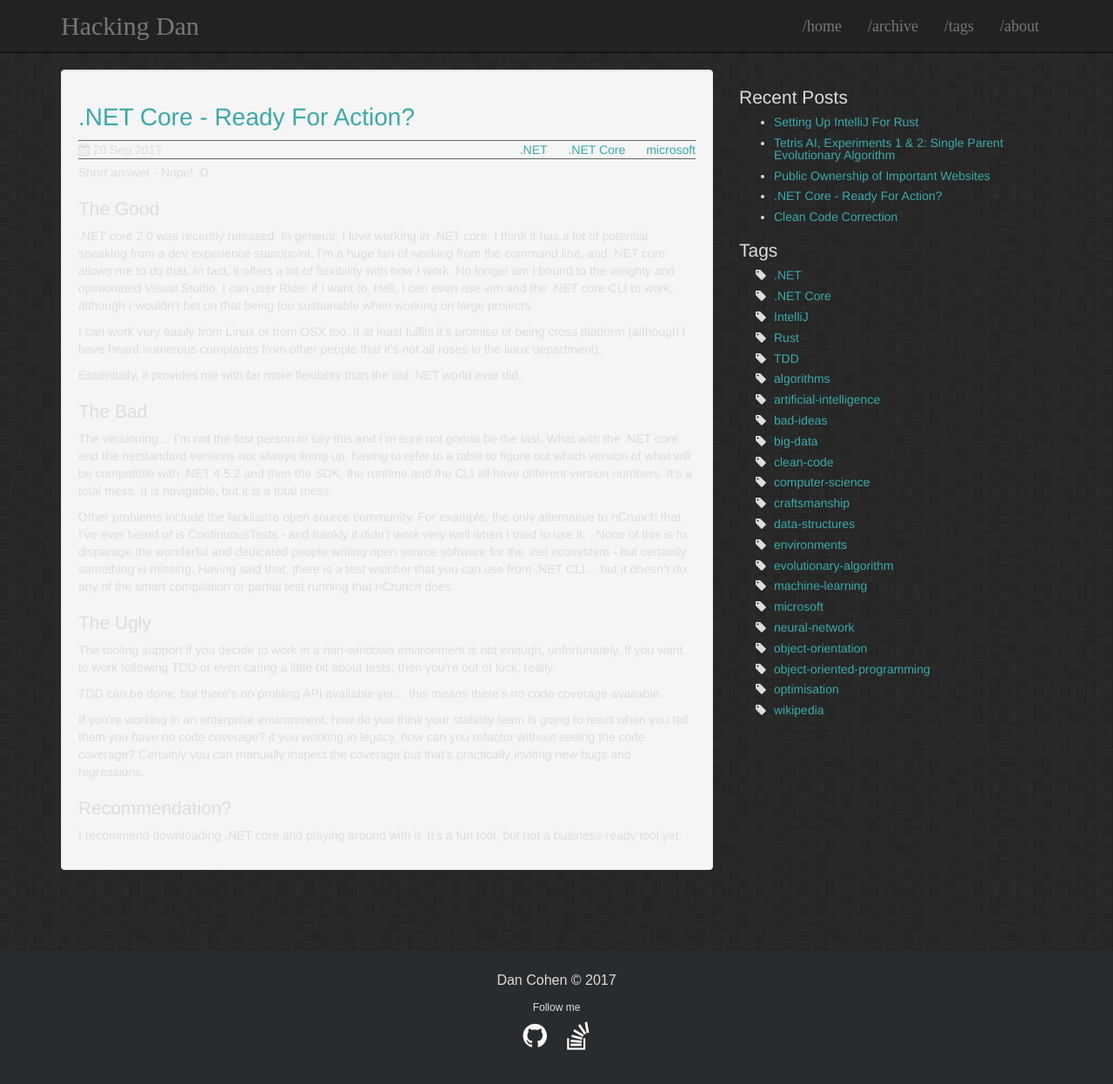
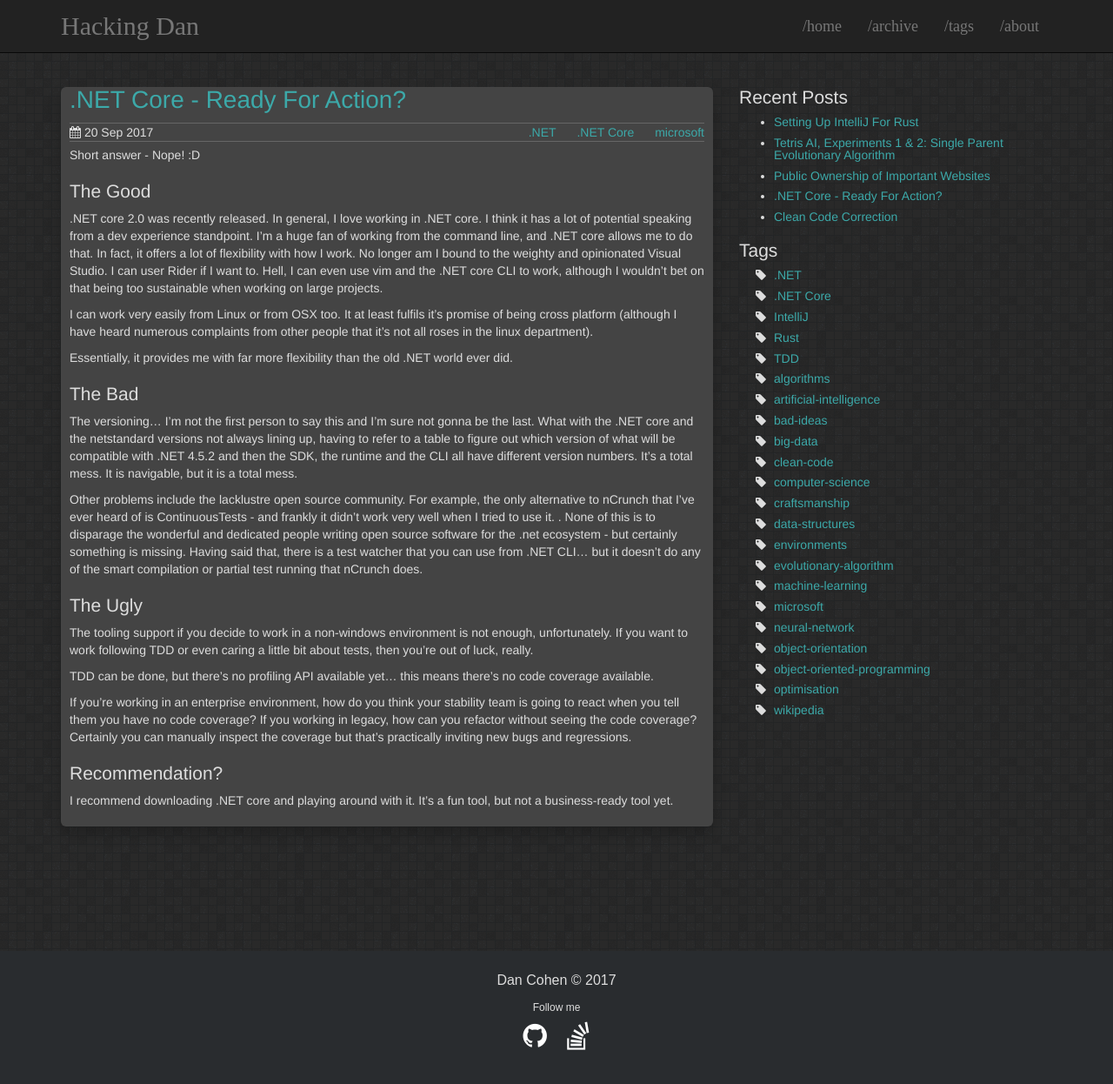
Before and after one commit to cohen990/cohen990.github.io, a Jekyll site: the page built from _posts/2017-09-20-dot-net-core-ready-for-action.md, in a window 1280 px wide and 1270 px high. Shown: the top 1246 px of the window at 87% size. Built offline with Jekyll 4.4.1, drawn with Linux system fonts in a browser that asks for light colours.

Commit message:
change well to card in post

```diff
--- a/_layouts/post.html
+++ b/_layouts/post.html
@@ -5,7 +5,7 @@
           <div class="row">
             <div class="col-md-8">
               <div class="article">
-                <div class="well">
+                <div class="card">
                   <h1><a href="{{ page.url | relative_url }}">{{ page.title }}</a></h1>
                   <div class="post-meta">
                     <div class="post-time">
```
